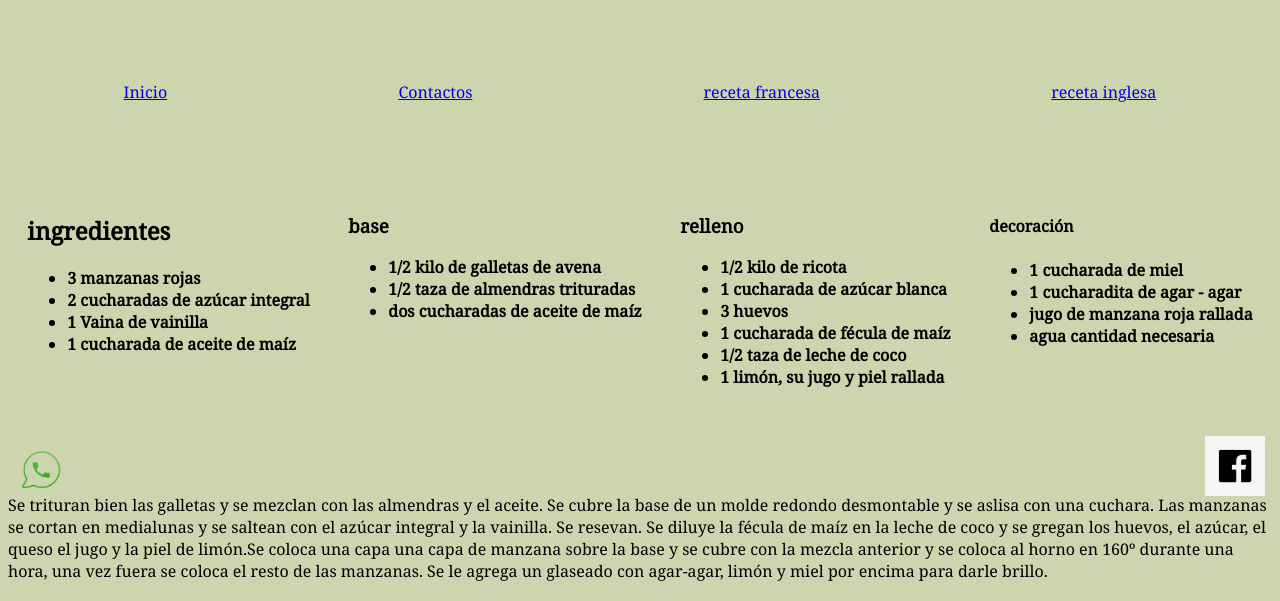
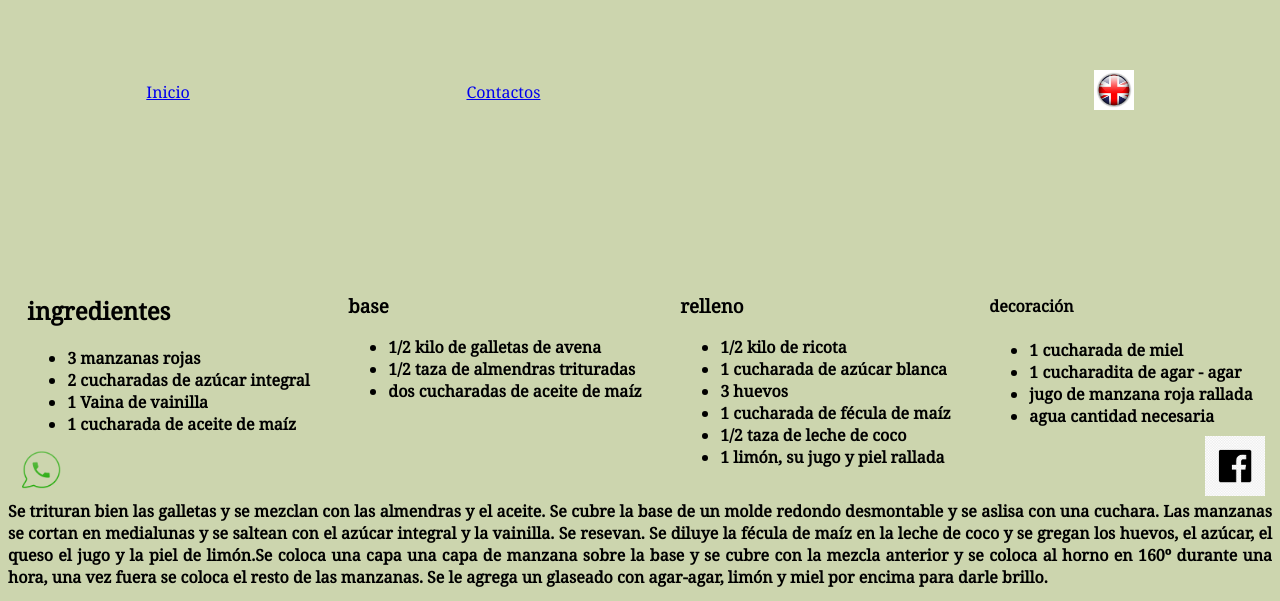
Before and after one commit to Gtorresbonisoli/Santafefront, a plain HTML site: page index.html in a window 1280 px wide. Shown: the part 294-895 px from the top of the page. Drawn offline with Linux system fonts and the light colour scheme.

Commit message:
Add files via upload

```diff
--- a/estilos/estilos.css
+++ b/estilos/estilos.css
@@ -29,9 +29,8 @@ body{
 
 
   nav {
-    height: 20vh;
+    height: 30vh;
      width: auto;
-
     }
     a:hover{ color: red; font-style: oblique;}
   .enlaces{
@@ -41,6 +40,14 @@ body{
     justify-content:space-around;
     align-items: center;
    }
+   .franciaflag{
+    width: 40px;
+    height: 40px;
+  }
+  .inglaterraflag{
+    width: 40px;
+    height: 40px;
+  }
   section{
     font-weight: bold;
     font-size: medium;
@@ -52,10 +59,10 @@ body{
 
     section:hover{text-decoration:underline;}
 
-  aside{
+  .parrafo{
     display: flex;
     justify-content: space-around;
-    flex-flow:row-reverse wrap;
+    flex-flow:row wrap;
   }
 
   footer{
@@ -78,3 +85,15 @@ body{
   font-family:'Noto Serif', serif;
   text-align:left;
   }
+  @media (max-width: 800px) {
+    .enlaces {flex-direction: column;
+    font-size: small;}
+  }
+ @media (max-width:800px){
+  .ingredientes .base .relleno .parrafo {flex-direction: column;
+    font-size: small;
+  }
+}
+@media(min-width:800px){.franciaflag{
+  display:none;
+}}
--- a/index.html
+++ b/index.html
@@ -3,12 +3,16 @@
 <head>
     <meta charset="UTF-8">
     <meta http-equiv="X-UA-Compatible" content="IE=edge">
+    <meta name="description" content="sitio de tarta de manzana tradicional">
+    <meta name="keywords" content="tarta, manzana, postre">
     <meta name="viewport" content="width=device-width, initial-scale=1.0">
     <link rel="preconnect" href="https://fonts.googleapis.com">
 <link rel="preconnect" href="https://fonts.gstatic.com" crossorigin>
 <link href="https://fonts.googleapis.com/css2?family=Noto+Serif&family=Roboto:wght@100&display=swap" rel="stylesheet">
     <link rel="stylesheet" href="./estilos/estilos.css">
   <title>Recetas naturales</title>
+
+
 </head>
 <body>
     <header>
@@ -26,12 +30,13 @@
       <div class="enlaces">
         <a href="index.html">Inicio </a>
         <a href="contactos.html">Contactos</a>
-        <a href="https://www.nuestrorecetario.com/61/tarta-de-manzana-francesa/" target="_blank">receta francesa</a>
-        <a href="https://www.recetasderechupete.com/tarta-de-manzana-inglesa-apple-pie/12417/" target="_blank">receta inglesa</a>
+        <a href="https://www.nuestrorecetario.com/61/tarta-de-manzana-francesa/" target="_blank"><img class="franciaflag" src="./imagenes/francia.jpg" alt="receta francesa"></a>
+        <a href="https://www.recetasderechupete.com/tarta-de-manzana-inglesa-apple-pie/12417/" target="_blank"><img class="inglaterraflag" src="./imagenes/inglaterra.jpg" alt="receta inglesa"></a>
       </div>
     </nav>
     <br>
     <section>
+
 <div class="receta">
   <h2>ingredientes</h2>
   <ul>
@@ -69,15 +74,11 @@
     <li>agua cantidad necesaria</li>
   </ul>
 </div>
-</section>
-<br>
 <aside >
-
-  <br>
-
-  <p class="parrafo">Se trituran bien las galletas y se mezclan con las almendras y el aceite. Se cubre la base de un molde redondo desmontable y se aslisa con una cuchara. Las manzanas se cortan en medialunas y se saltean con el azúcar integral y la vainilla. Se resevan. Se diluye la fécula de maíz en la leche de coco y se gregan los huevos, el azúcar, el queso el jugo y la piel de limón.Se coloca una capa una capa de manzana sobre la base y se cubre con la mezcla anterior y se coloca al horno en 160º durante una hora, una vez fuera se coloca el resto de las manzanas. Se le agrega un glaseado con agar-agar, limón y miel por encima para darle brillo. </p>
+  <div>
+    <p class="parrafo">Se trituran bien las galletas y se mezclan con las almendras y el aceite. Se cubre la base de un molde redondo desmontable y se aslisa con una cuchara. Las manzanas se cortan en medialunas y se saltean con el azúcar integral y la vainilla. Se resevan. Se diluye la fécula de maíz en la leche de coco y se gregan los huevos, el azúcar, el queso el jugo y la piel de limón.Se coloca una capa una capa de manzana sobre la base y se cubre con la mezcla anterior y se coloca al horno en 160º durante una hora, una vez fuera se coloca el resto de las manzanas. Se le agrega un glaseado con agar-agar, limón y miel por encima para darle brillo. </p>
+  </div>
 </aside>
-<br>
 <footer>
   <div class="mapa">
     <iframe src="https://www.google.com/maps/embed?pb=!1m18!1m12!1m3!1d3348.323888967114!2d-60.70767138525425!3d-32.94245717900526!2m3!1f0!2f0!3f0!3m2!1i1024!2i768!4f13.1!3m3!1m2!1s0x95b7accc5e294b3b%3A0x8c2c47468699ab4!2sGarz%C3%B3n%201213%2C%20Rosario%2C%20Santa%20Fe!5e0!3m2!1ses!2sar!4v1668983810699!5m2!1ses!2sar" width="200" height="150" style="border:0;" allowfullscreen="" loading="lazy" referrerpolicy="no-referrer-when-downgrade"></iframe>
@@ -101,6 +102,10 @@
   <img class="iconofcbk"src="./imagenes/facebook.jpg" alt="icono">
 
 </footer>
+
+</section>
+<br>
+
   </body>
 </html>
 
```
Also changed, not shown: imagenes/francia.jpg (added), imagenes/inglaterra.jpg (added).
